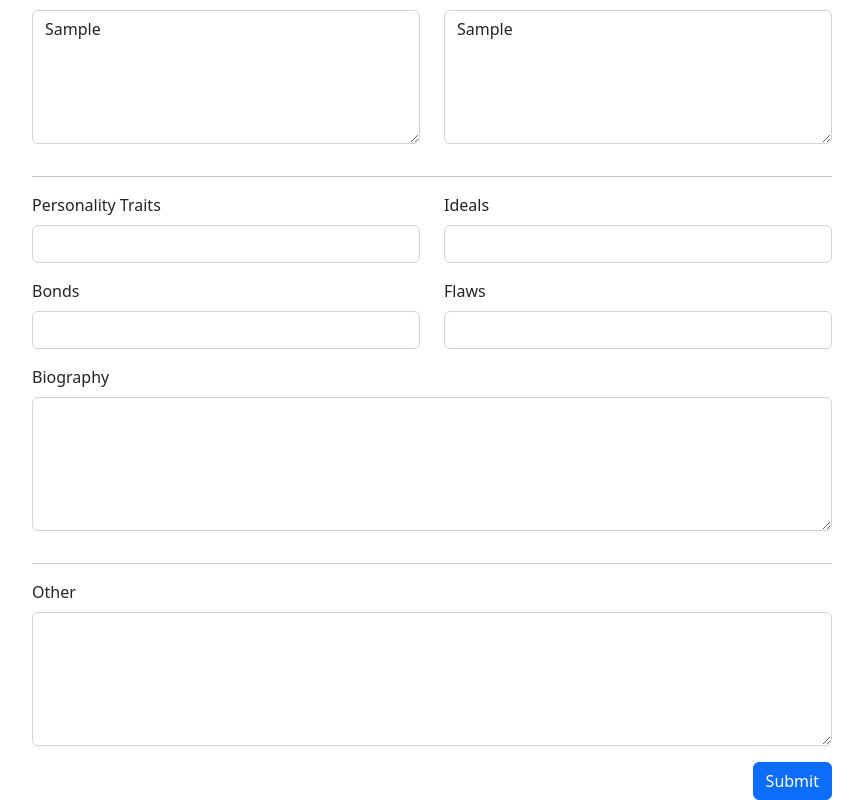
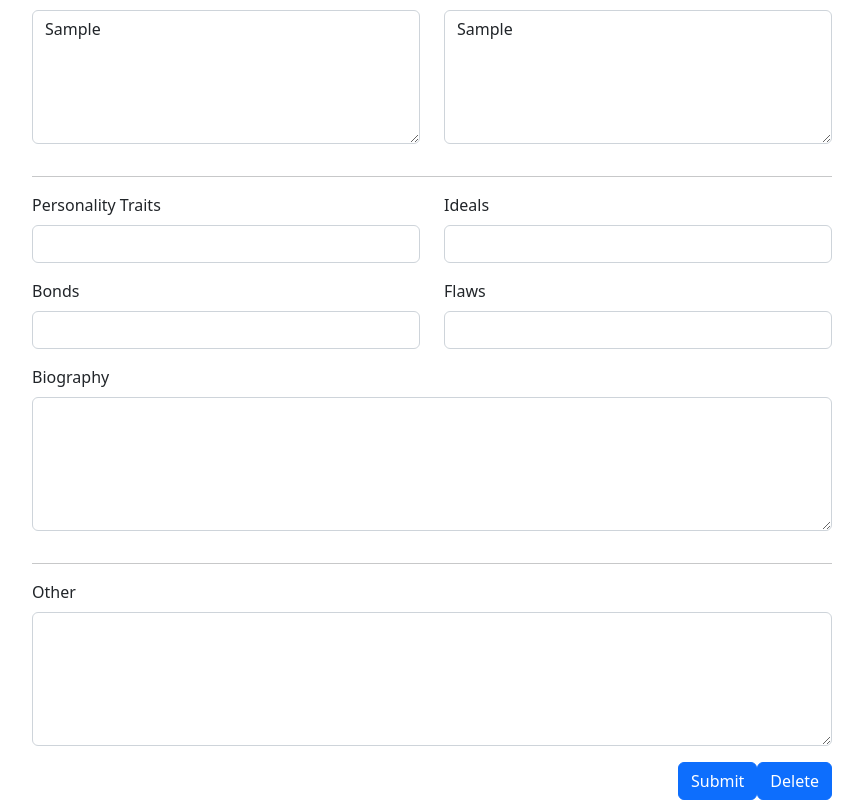
Before and after one commit to MitulMistry/character-sheet, a React (Create React App) app: page /new in a window 1280 px wide. Both pictures are taken after typing "Sample", "Sample", "Sample", "Sample", "Sample", "Sample" into the empty fields and a click on the button "Submit". Shown: the part 841-1641 px from the top of the page, without its empty margins (62-925 px from the left). Built offline with nearby package versions, Linux system fonts and the light colour scheme.

Commit message:
Implement delete button into character form

```diff
--- a/src/components/CharacterForm/CharacterForm.tsx
+++ b/src/components/CharacterForm/CharacterForm.tsx
@@ -9,7 +9,7 @@
 import {
   createCharacter,
   updateCharacter,
-  deleteCharacter,
+  deleteCurrentCharacter,
   selectCurrentCharacter,
   selectCurrentCharacterId
 } from '../../features/characters/charactersSlice';
@@ -74,6 +74,12 @@
     } else {
       // Update existing character
       dispatch(updateCharacter(form));
+    }
+  }
+
+  const handleDelete = () => {
+    if (currentCharacterId !== NEW_CHAR_ID) {
+      dispatch(deleteCurrentCharacter());
     }
   }
 
@@ -584,6 +590,12 @@
                 <Button variant="primary" type="submit">
                   Submit
                 </Button>
+                {
+                  currentCharacterId !== NEW_CHAR_ID &&
+                  <Button variant="primary" onClick={handleDelete}>
+                    Delete
+                  </Button>
+                }
               </div>
             </Col>
           </Row>
--- a/src/features/characters/charactersSlice.ts
+++ b/src/features/characters/charactersSlice.ts
@@ -58,8 +58,17 @@
     },
     deleteCharacter: (state, action: PayloadAction<number>) => {
       const id = action.payload;
-      state.savedCharacters.splice(id, 1);
-      state.currentCharacterId = initialState.currentCharacterId;
+      if (id >= 0 && id < state.savedCharacters.length) {
+        state.savedCharacters.splice(id, 1);
+        state.currentCharacterId = initialState.currentCharacterId;
+      }
+    },
+    deleteCurrentCharacter: (state) => {
+      const id = state.currentCharacterId;
+      if (id >= 0 && id < state.savedCharacters.length) {
+        state.savedCharacters.splice(id, 1);
+        state.currentCharacterId = initialState.currentCharacterId;
+      }
     },
     resetCharacters: (state) => {
       state = initialState;
@@ -78,6 +87,7 @@
   createCharacter,
   updateCharacter,
   deleteCharacter,
+  deleteCurrentCharacter,
   resetCharacters,
   setCurrentCharacterId,
   setNewCurrentCharacterId
```
